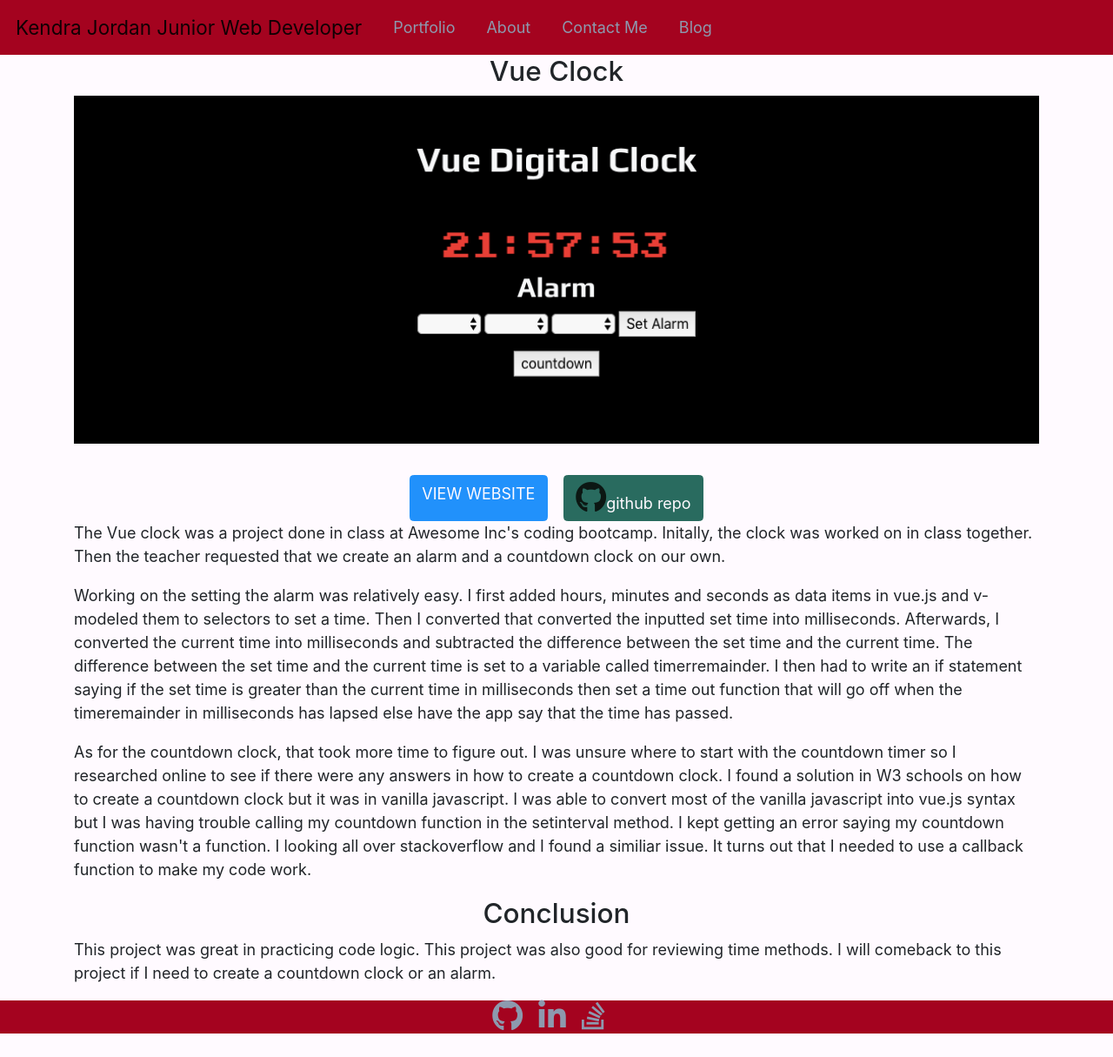
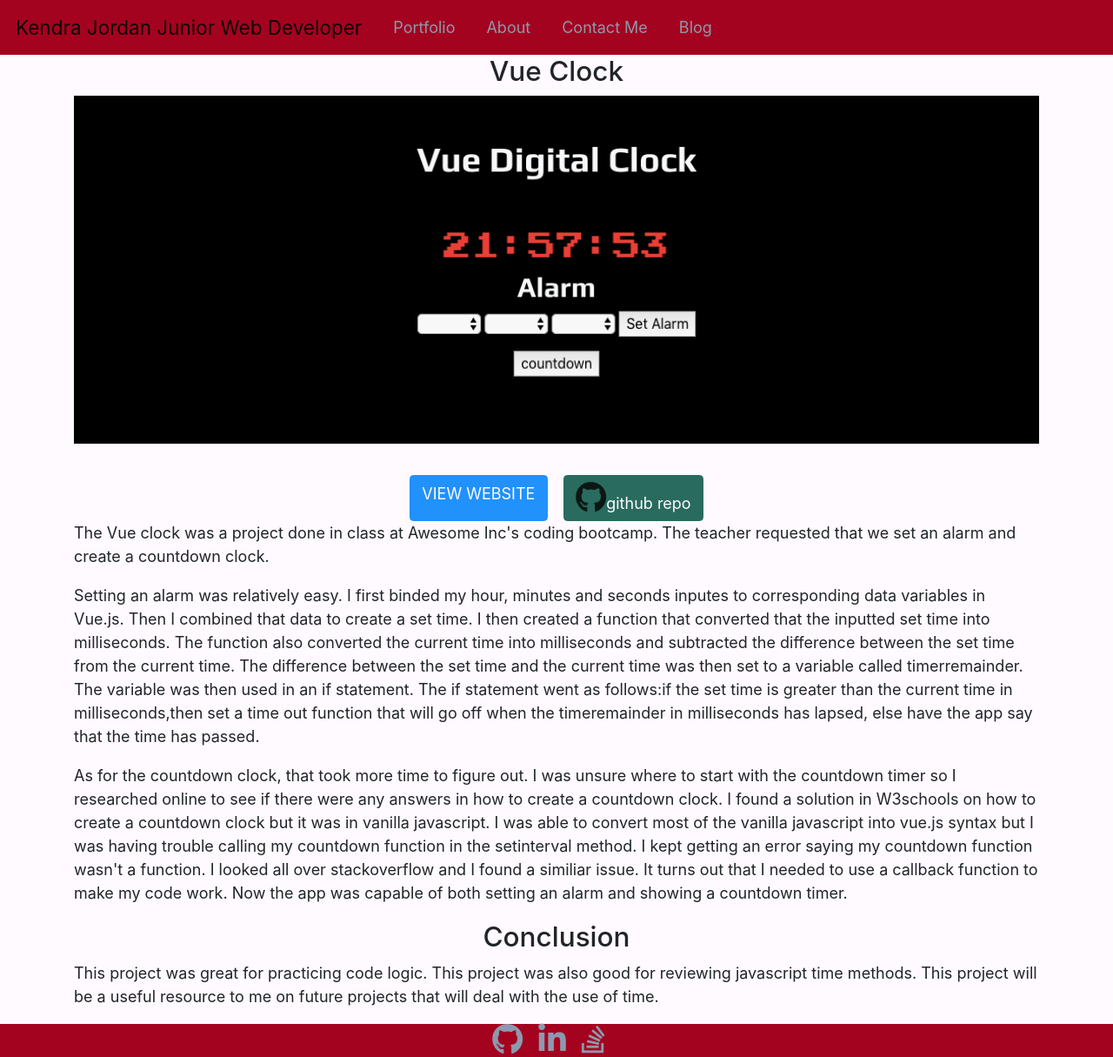
Before and after one commit to kendrajordan/kendrajordan.github.io, a Jekyll site: the page built from portfolio/clock.html, in a window 1280 px wide. Shown: the whole page at 87% size. Built offline with Jekyll 4.4.1, drawn with Linux system fonts in a browser that asks for light colours; nearby versions of some CDN libraries; before the commit the page ends 1188 px from its top, so only the background shows below that.

Commit message:
Updated the grammer for the vue clock

```diff
--- a/portfolio/clock.html
+++ b/portfolio/clock.html
@@ -12,17 +12,17 @@ permalink: /portfolio/clock
     <a href="https://kendrajordan.github.io/Vue-Clock/"target="_blank" class='btn btn-info mr-3'>VIEW WEBSITE</a>
     <a class='btn btn-success'href='https://github.com/kendrajordan/Vue-Clock'target="_blank"><i class="fab fa-github fa-2x text-dark"></i>github repo</a>
   </div>
-  <p>The Vue clock was a project done in class at Awesome Inc's coding bootcamp. Initally, the clock was worked on in class together. Then the teacher
-  requested that we create an alarm and a countdown clock on our own.</p>
-  <p>Working on the setting the alarm was relatively easy. I first added hours, minutes and seconds as data items in vue.js and v-modeled them to selectors to set a time.
-  Then I converted that converted the inputted set time into milliseconds. Afterwards, I converted the current time into milliseconds and subtracted the difference between the set time and the
-current time. The difference between the set time and the current time is set to a variable called timerremainder. I then had to write an if statement saying if the set time is greater than the current time in milliseconds then set a time out function that will go off when the timeremainder in milliseconds has
-lapsed else have the app say that the time has passed.</p>
+  <p>The Vue clock was a project done in class at Awesome Inc's coding bootcamp.  The teacher
+  requested that we set an alarm and create a countdown clock.</p>
+  <p> Setting an alarm was relatively easy. I first binded my hour, minutes and seconds inputes to corresponding data variables in Vue.js. Then I combined that data to create a set time.
+  I then created a function that converted that the inputted set time into milliseconds. The function also converted the current time into milliseconds and subtracted the difference between the set time from the
+current time. The difference between the set time and the current time was then set to a variable called timerremainder. The variable was then used in an if statement. The if statement went as follows:if the set time is greater than
+the current time in milliseconds,then set a time out function that will go off when the timeremainder in milliseconds has lapsed, else have the app say that the time has passed.</p>
 <p>As for the countdown clock, that took more time to figure out. I was unsure where to start with the countdown timer so I researched online to see if there were any answers in how to create a countdown clock. I found a
-solution in W3 schools on how to create a countdown clock but it was in vanilla javascript. I was able to convert most of the vanilla javascript into vue.js syntax but I was having trouble calling my countdown function
-in the setinterval method. I kept getting an error saying my countdown function wasn't a function. I looking all over stackoverflow and I found a similiar issue. It turns out that I needed to use a callback function to
-make my code work.</p>
+solution in W3schools on how to create a countdown clock but it was in vanilla javascript. I was able to convert most of the vanilla javascript into vue.js syntax but I was having trouble calling my countdown function
+in the setinterval method. I kept getting an error saying my countdown function wasn't a function. I looked all over stackoverflow and I found a similiar issue. It turns out that I needed to use a callback function to
+make my code work. Now the app was capable of both setting an alarm and showing a countdown timer.</p>
 <h3 class='text-center'>Conclusion</h3>
-<p>This project was great in practicing code logic. This project was also good for reviewing time methods. I will comeback to this project if I need to create a countdown clock or an alarm.</p>
+<p>This project was great for practicing code logic. This project was also good for reviewing javascript time methods. This project will be a useful resource to me on future projects that will deal with the use of time.</p>
 
   </main>
```
